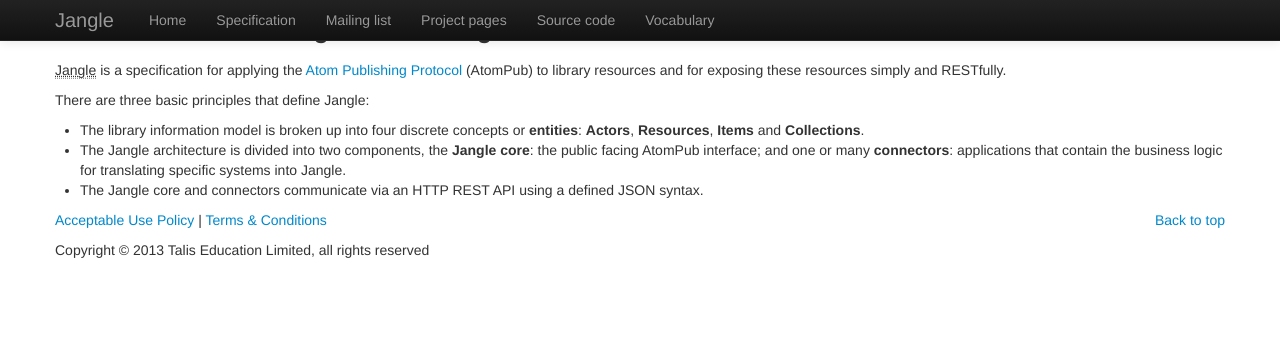
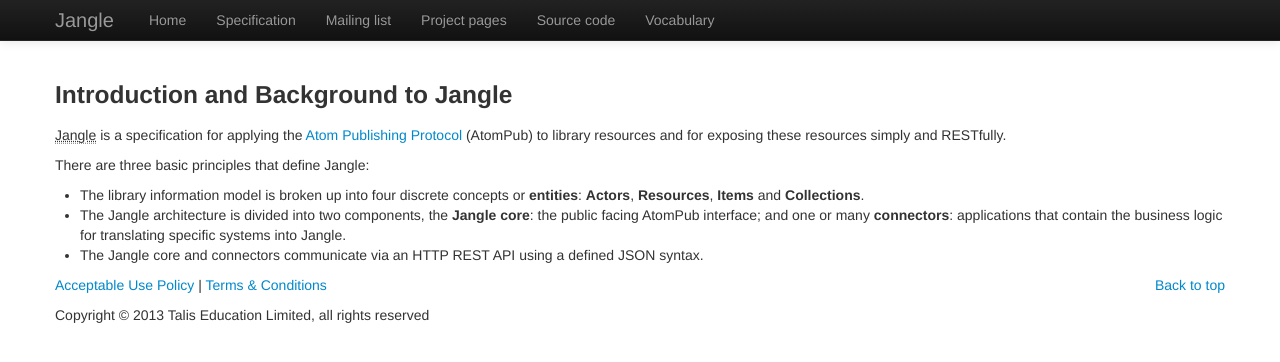
Before and after one commit to rsinger/Jangle, a Jekyll site: the page built from index.html, in a window 1280 px wide. Shown: the top 362 px of the page. Built offline with Jekyll 4.4.1, drawn with Linux system fonts in a browser that asks for light colours; nearby versions of some CDN libraries; library files that are not in the unit come from our copies.

Commit message:
Stylesheet tweaks

```diff
--- a/_layouts/base.html
+++ b/_layouts/base.html
@@ -33,7 +33,7 @@ layout: base
             <a href="/Jangle" class="brand">Jangle</a>
             <div class="nav-collapse">
                 <ul id="navApp" class="nav">
-                    <li><a id="lnkHome" href="/">Home</a></li>
+                    <li><a id="lnkHome" href="{{ site.baseurl}}">Home</a></li>
                     <li><a href="#">Specification</a></li>
                     <li><a href="#">Mailing list</a></li>
                     <li><a href="#">Project pages</a></li>
--- /dev/null
+++ b/css/style.css
@@ -0,0 +1,3 @@
+body {
+    padding-top: 65px;
+}
```
Also changed, not shown: 2 other files.
